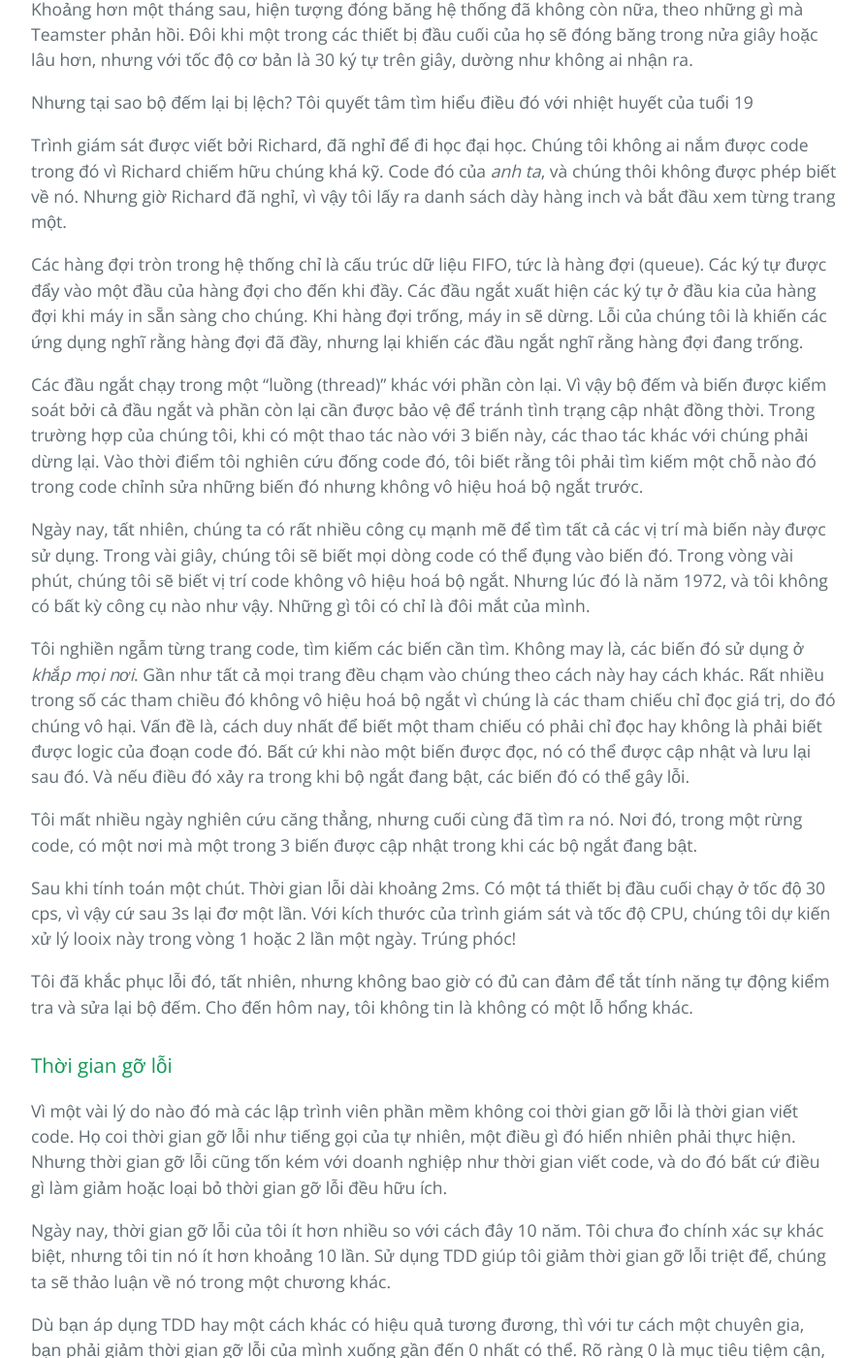
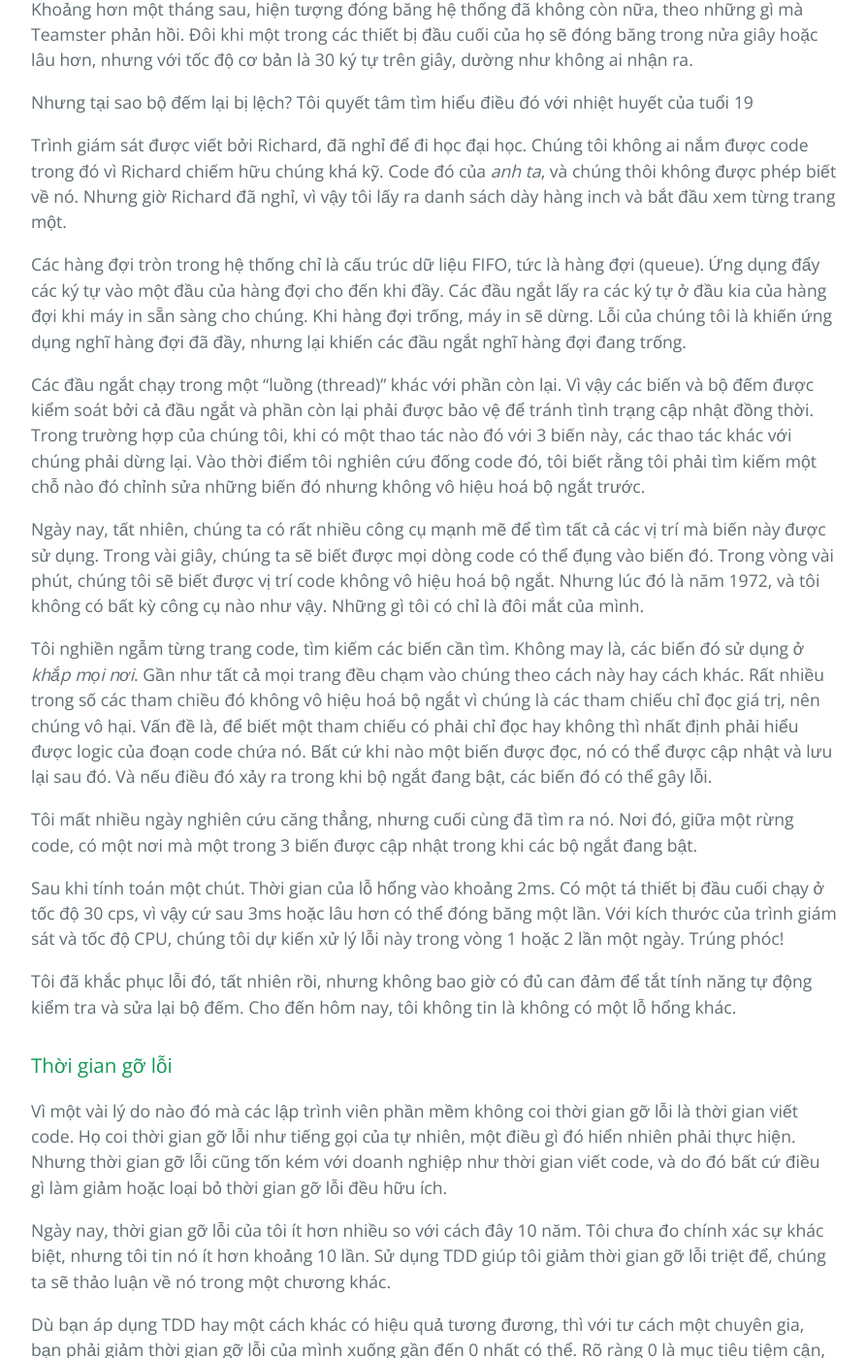
Before and after one commit to HaiBV/haibv.github.io, a Jekyll site: the page built from clean-coder/chapter-4-coding.md, in a window 1280 px wide and 1400 px high, scrolled down 8440 px. Shown: the whole window at 97% size, without its empty margins (192-1085 px from the left). Built offline with Jekyll 4.4.1, drawn with Linux system fonts in a browser that asks for light colours; our own code applies the rules of GitHub Pages for plain Markdown files.

Commit message:
Book - The Clean Coder - Correction - C4

```diff
--- a/clean-coder/chapter-4-coding.md
+++ b/clean-coder/chapter-4-coding.md
@@ -162,19 +162,19 @@ Nhưng tại sao bộ đếm lại bị lệch? Tôi quyết tâm tìm hiểu đ
 
 Trình giám sát được viết bởi Richard, đã nghỉ để đi học đại học. Chúng tôi không ai nắm được code trong đó vì Richard chiếm hữu chúng khá kỹ. Code đó của _anh ta_, và chúng thôi không được phép biết về nó. Nhưng giờ Richard đã nghỉ, vì vậy tôi lấy ra danh sách dày hàng inch và bắt đầu xem từng trang một.
 
-Các hàng đợi tròn trong hệ thống chỉ là cấu trúc dữ liệu FIFO, tức là hàng đợi (queue). Các ký tự được đẩy vào một đầu của hàng đợi cho đến khi đầy. Các đầu ngắt xuất hiện các ký tự ở đầu kia của hàng đợi khi máy in sẵn sàng cho chúng. Khi hàng đợi trống, máy in sẽ dừng. Lỗi của chúng tôi là khiến các ứng dụng nghĩ rằng hàng đợi đã đầy, nhưng lại khiến các đầu ngắt nghĩ rằng hàng đợi đang trống.
+Các hàng đợi tròn trong hệ thống chỉ là cấu trúc dữ liệu FIFO, tức là hàng đợi (queue). Ứng dụng đẩy các ký tự vào một đầu của hàng đợi cho đến khi đầy. Các đầu ngắt lấy ra các ký tự ở đầu kia của hàng đợi khi máy in sẵn sàng cho chúng. Khi hàng đợi trống, máy in sẽ dừng. Lỗi của chúng tôi là khiến ứng dụng nghĩ hàng đợi đã đầy, nhưng lại khiến các đầu ngắt nghĩ hàng đợi đang trống.
 
-Các đầu ngắt chạy trong một "luồng (thread)" khác với phần còn lại. Vì vậy bộ đếm và biến được kiểm soát bởi cả đầu ngắt và phần còn lại cần được bảo vệ để tránh tình trạng cập nhật đồng thời. Trong trường hợp của chúng tôi, khi có một thao tác nào với 3 biến này, các thao tác khác với chúng phải dừng lại. Vào thời điểm tôi nghiên cứu đống code đó, tôi biết rằng tôi phải tìm kiếm một chỗ nào đó trong code chỉnh sửa những biến đó nhưng không vô hiệu hoá bộ ngắt trước.
+Các đầu ngắt chạy trong một "luồng (thread)" khác với phần còn lại. Vì vậy các biến và bộ đếm được kiểm soát bởi cả đầu ngắt và phần còn lại phải được bảo vệ để tránh tình trạng cập nhật đồng thời. Trong trường hợp của chúng tôi, khi có một thao tác nào đó với 3 biến này, các thao tác khác với chúng phải dừng lại. Vào thời điểm tôi nghiên cứu đống code đó, tôi biết rằng tôi phải tìm kiếm một chỗ nào đó chỉnh sửa những biến đó nhưng không vô hiệu hoá bộ ngắt trước.
 
-Ngày nay, tất nhiên, chúng ta có rất nhiều công cụ mạnh mẽ để tìm tất cả các vị trí mà biến này được sử dụng. Trong vài giây, chúng tôi sẽ biết mọi dòng code có thể đụng vào biến đó. Trong vòng vài phút, chúng tôi sẽ biết vị trí code không vô hiệu hoá bộ ngắt. Nhưng lúc đó là năm 1972, và tôi không có bất kỳ công cụ nào như vậy. Những gì tôi có chỉ là đôi mắt của mình.
+Ngày nay, tất nhiên, chúng ta có rất nhiều công cụ mạnh mẽ để tìm tất cả các vị trí mà biến này được sử dụng. Trong vài giây, chúng ta sẽ biết được mọi dòng code có thể đụng vào biến đó. Trong vòng vài phút, chúng tôi sẽ biết được vị trí code không vô hiệu hoá bộ ngắt. Nhưng lúc đó là năm 1972, và tôi không có bất kỳ công cụ nào như vậy. Những gì tôi có chỉ là đôi mắt của mình.
 
-Tôi nghiền ngẫm từng trang code, tìm kiếm các biến cần tìm. Không may là, các biến đó sử dụng ở _khắp mọi nơi_. Gần như tất cả mọi trang đều chạm vào chúng theo cách này hay cách khác. Rất nhiều trong số các tham chiều đó không vô hiệu hoá bộ ngắt vì chúng là các tham chiếu chỉ đọc giá trị, do đó chúng vô hại. Vấn đề là, cách duy nhất để biết một tham chiếu có phải chỉ đọc hay không là phải biết được logic của đoạn code đó. Bất cứ khi nào một biến được đọc, nó có thể được cập nhật và lưu lại sau đó. Và nếu điều đó xảy ra trong khi bộ ngắt đang bật, các biến đó có thể gây lỗi.
+Tôi nghiền ngẫm từng trang code, tìm kiếm các biến cần tìm. Không may là, các biến đó sử dụng ở _khắp mọi nơi_. Gần như tất cả mọi trang đều chạm vào chúng theo cách này hay cách khác. Rất nhiều trong số các tham chiều đó không vô hiệu hoá bộ ngắt vì chúng là các tham chiếu chỉ đọc giá trị, nên chúng vô hại. Vấn đề là, để biết một tham chiếu có phải chỉ đọc hay không thì nhất định phải hiểu được logic của đoạn code chứa nó. Bất cứ khi nào một biến được đọc, nó có thể được cập nhật và lưu lại sau đó. Và nếu điều đó xảy ra trong khi bộ ngắt đang bật, các biến đó có thể gây lỗi.
 
-Tôi mất nhiều ngày nghiên cứu căng thẳng, nhưng cuối cùng đã tìm ra nó. Nơi đó, trong một rừng code, có một nơi mà một trong 3 biến được cập nhật trong khi các bộ ngắt đang bật.
+Tôi mất nhiều ngày nghiên cứu căng thẳng, nhưng cuối cùng đã tìm ra nó. Nơi đó, giữa một rừng code, có một nơi mà một trong 3 biến được cập nhật trong khi các bộ ngắt đang bật.
 
-Sau khi tính toán một chút. Thời gian lỗi dài khoảng 2ms. Có một tá thiết bị đầu cuối chạy ở tốc độ 30 cps, vì vậy cứ sau 3s lại đơ một lần. Với kích thước của trình giám sát và tốc độ CPU, chúng tôi dự kiến xử lý looix này trong vòng 1 hoặc 2 lần một ngày. Trúng phóc!
+Sau khi tính toán một chút. Thời gian của lỗ hổng vào khoảng 2ms. Có một tá thiết bị đầu cuối chạy ở tốc độ 30 cps, vì vậy cứ sau 3ms hoặc lâu hơn có thể đóng băng một lần. Với kích thước của trình giám sát và tốc độ CPU, chúng tôi dự kiến xử lý lỗi này trong vòng 1 hoặc 2 lần một ngày. Trúng phóc!
 
-Tôi đã khắc phục lỗi đó, tất nhiên, nhưng không bao giờ có đủ can đảm để tắt tính năng tự động kiểm tra và sửa lại bộ đếm. Cho đến hôm nay, tôi không tin là không có một lỗ hổng khác.
+Tôi đã khắc phục lỗi đó, tất nhiên rồi, nhưng không bao giờ có đủ can đảm để tắt tính năng tự động kiểm tra và sửa lại bộ đếm. Cho đến hôm nay, tôi không tin là không có một lỗ hổng khác.
 
 ### Thời gian gỡ lỗi
 
```
